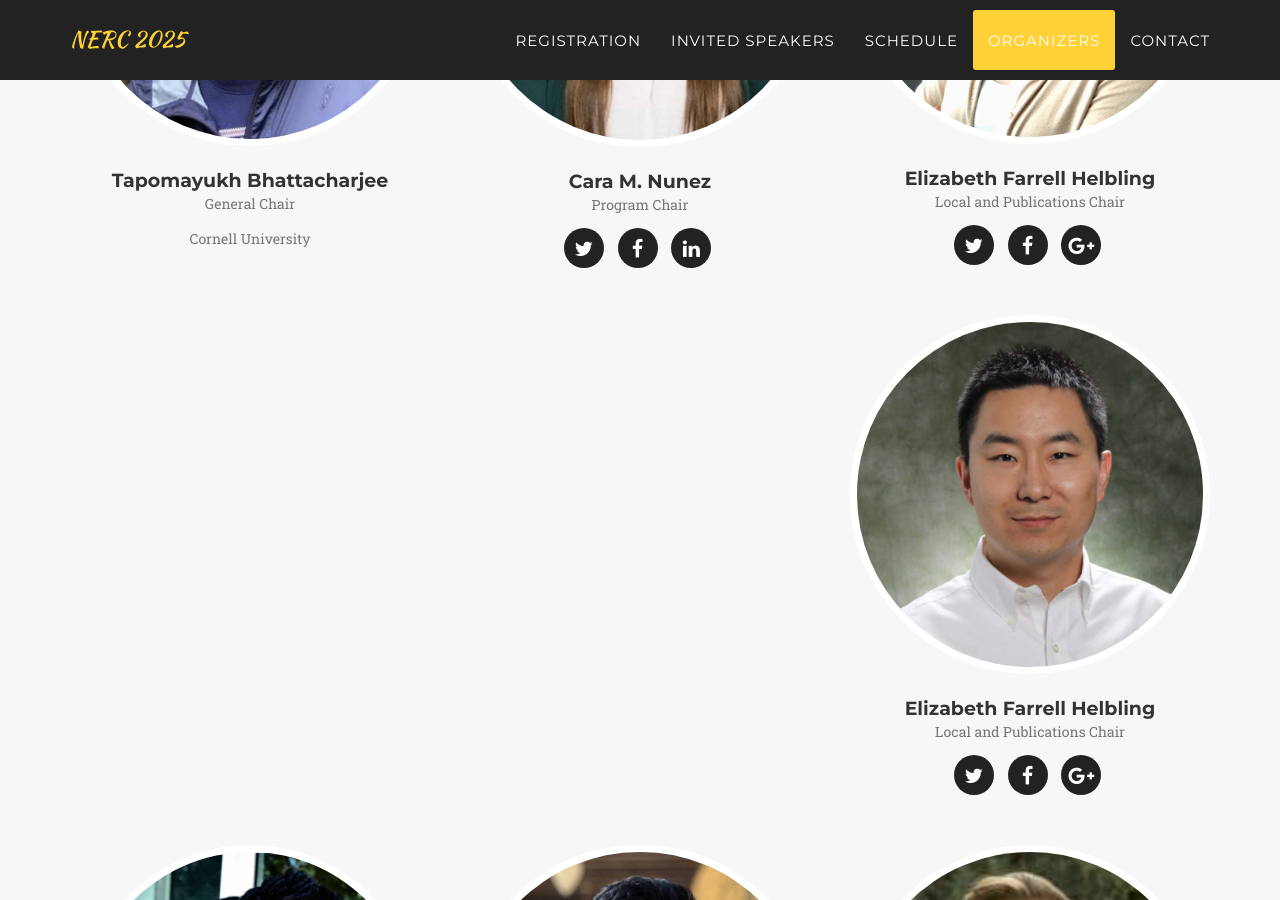
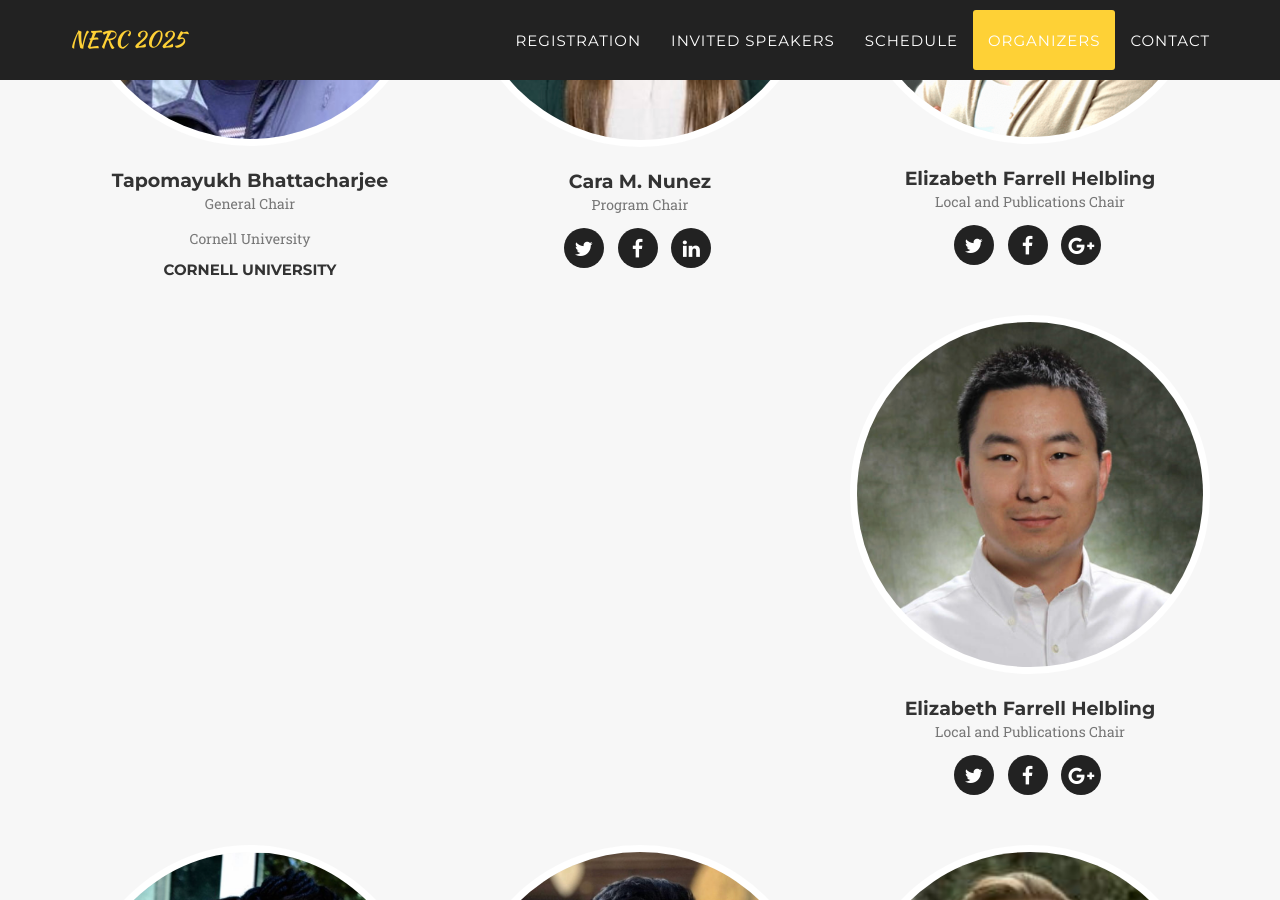
Before and after one commit to Cornell-Tech-AIRLab/cornell2025.nerc.io, a Jekyll site: the page built from index.html, in a window 1280 px wide and 900 px high, scrolled down 5113 px. Built offline with Jekyll 4.4.1, drawn with Linux system fonts in a browser that asks for light colours; some web fonts are replaced.

Commit message:
testing h5

```diff
--- a/_includes/team.html
+++ b/_includes/team.html
@@ -15,6 +15,7 @@
                         <h4>{{ member.name }}</h4>
                         <p class="text-muted">{{ member.position }}</p>
                         <p class="text-muted">{{ member.university }}</p>
+                        <h5>{{ member.university }}</h5>
                         <ul class="list-inline social-buttons">
                             {% for network in member.social %}
                             <li>
```
